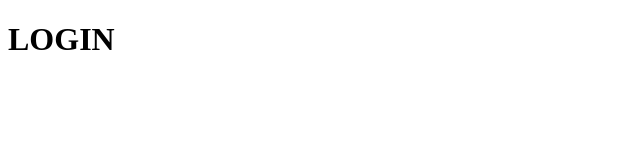
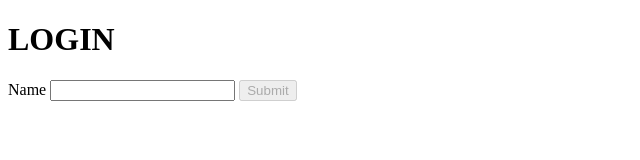
Before and after one commit to sammyl720/git-basics, a plain HTML site: page login.html in a window 1280 px wide. Shown: the whole page, without its empty margins (0-640 px from the left). Drawn offline with Linux system fonts and the light colour scheme.

Commit message:
added login form

```diff
--- a/login.html
+++ b/login.html
@@ -10,6 +10,12 @@
 
 <body>
     <h1>LOGIN</h1>
+
+    <form>
+        <label for="name">Name</label>
+        <input type="text" name='name' id='name'>
+        <input type="submit" value="Submit" disabled>
+    </form>
 </body>
 
 </html>
```
